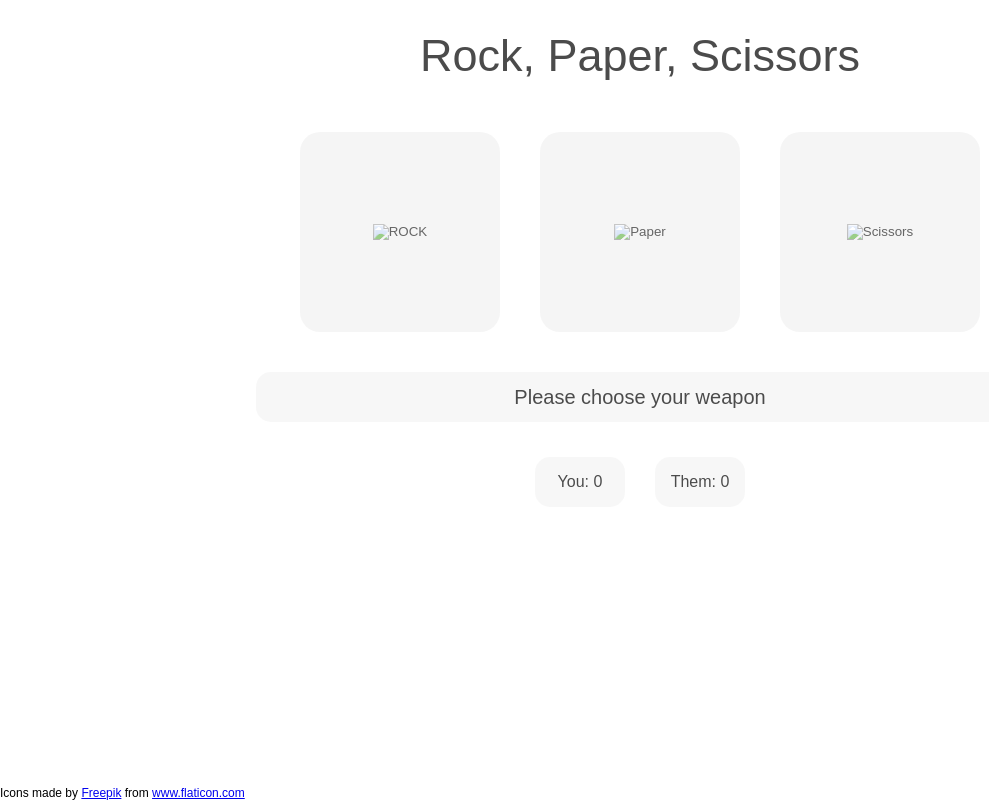
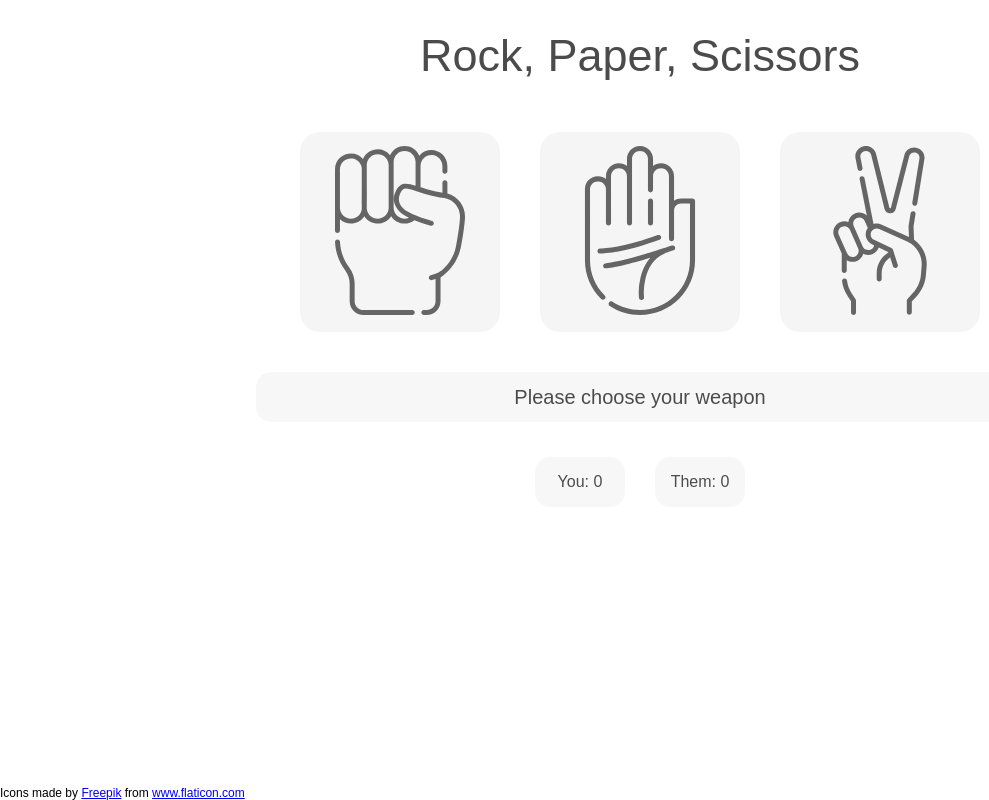
Before and after one commit to danranges/rps-gui, a plain HTML site: page index.html in a window 1280 px wide. Shown: the whole page, without its empty margins (0-989 px from the left). Drawn offline with Linux system fonts and the light colour scheme; the site is published under a folder, as on GitHub Pages, so addresses that start at the root find nothing.

Commit message:
Fix icons

```diff
--- a/index.html
+++ b/index.html
@@ -13,13 +13,13 @@
     <main>
       <div class="choice-container">
         <button type="button" class="player-move" id="btn-rock">
-          <img class="icons" src="/icons/fist.SVG" alt="ROCK" />
+          <img class="icons" src="icons/fist.SVG" alt="ROCK" />
         </button>
         <button type="button" class="player-move" id="btn-paper">
-          <img class="icons" src="/icons/palm.SVG" alt="Paper" />
+          <img class="icons" src="icons/palm.SVG" alt="Paper" />
         </button>
         <button type="button" class="player-move" id="btn-scissors">
-          <img class="icons" src="/icons/peace-sign.SVG" alt="Scissors" />
+          <img class="icons" src="icons/peace-sign.SVG" alt="Scissors" />
         </button>
       </div>
       <div class="results">
```
